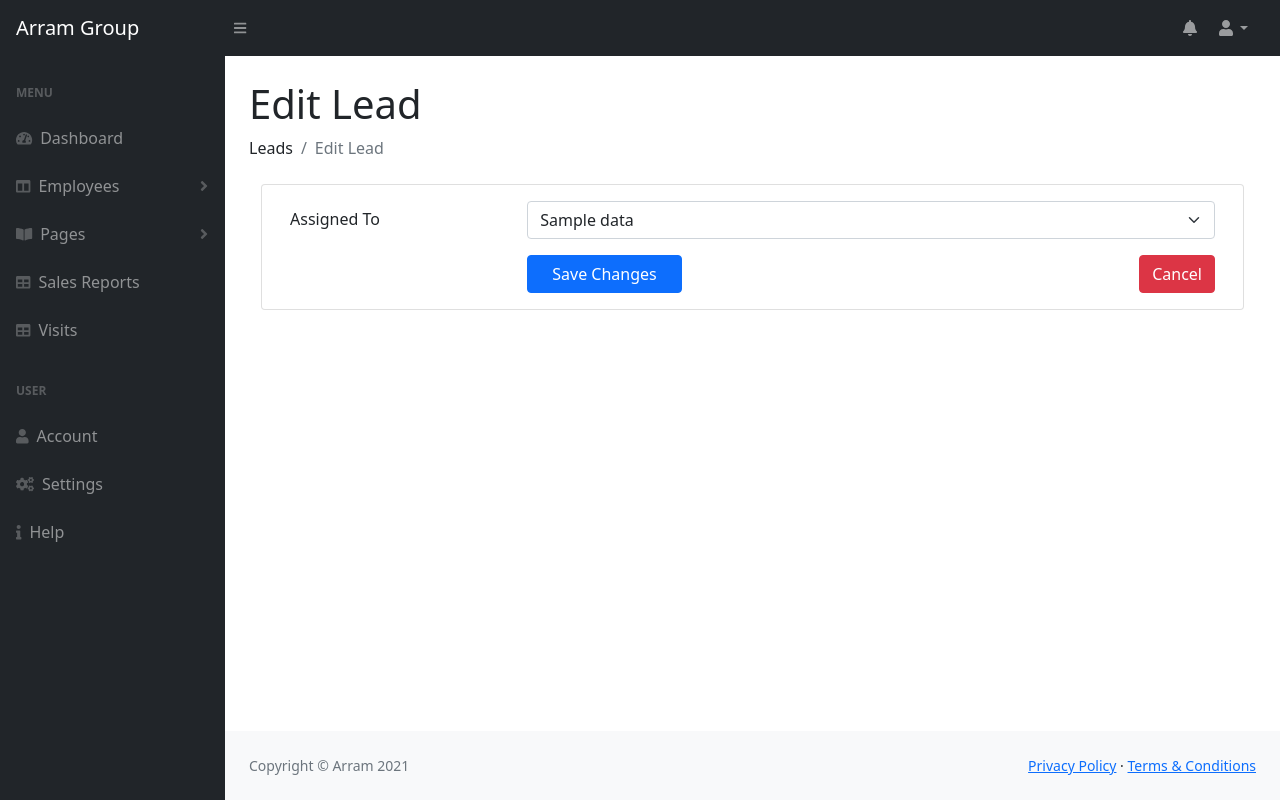
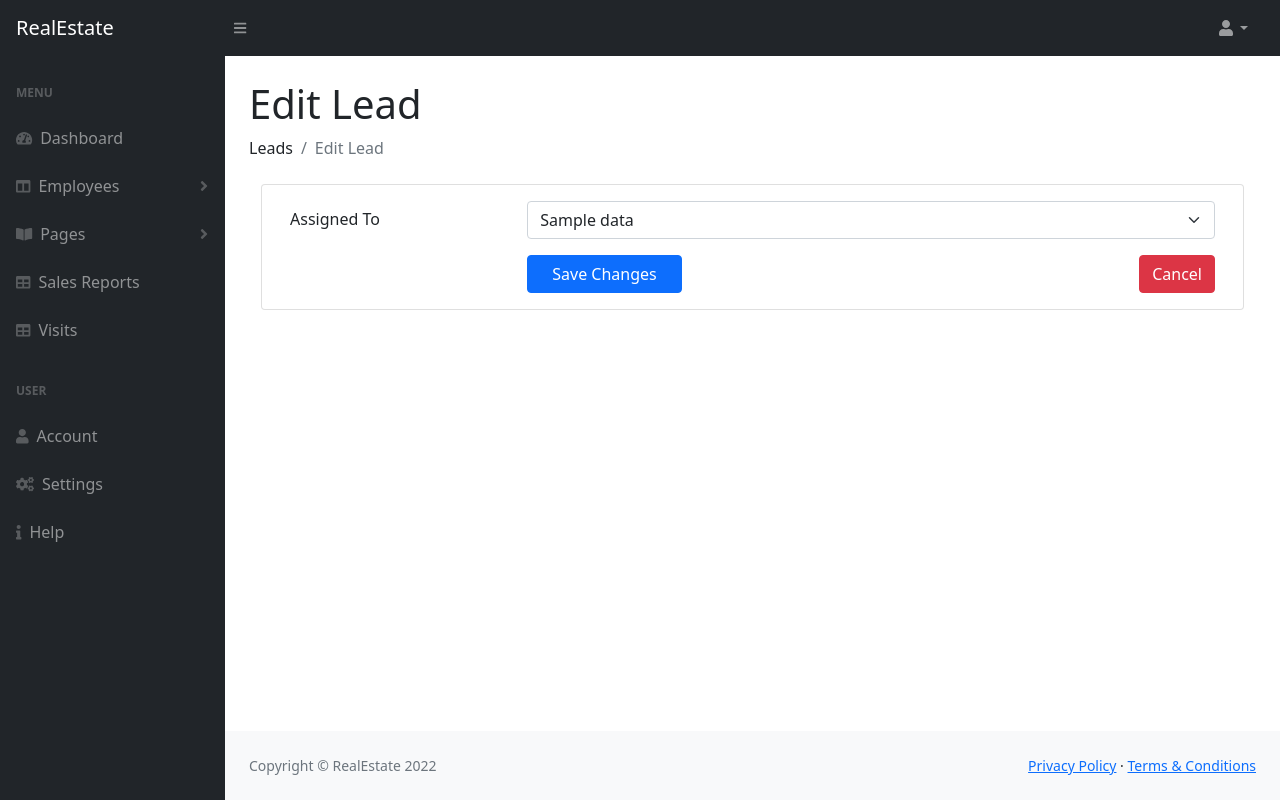
Before and after one commit to John0Isaac/Real-Estate-Python-Web-Application, a Python web app: template templates/pages/manager/assign-coldglobal-lead.html in a window 1280 px wide. Run offline with Jinja, Linux system fonts and the light colour scheme; the template is opened without the code that fills it: most values are stand-ins (such as "Sample title", 1, 10 or a date in 2020); some libraries are stand-ins or nearby versions.

Commit message:
Update assign-coldglobal-lead.html

```diff
--- a/templates/pages/manager/assign-coldglobal-lead.html
+++ b/templates/pages/manager/assign-coldglobal-lead.html
@@ -5,17 +5,17 @@
         <meta http-equiv="X-UA-Compatible" content="IE=edge" />
         <meta name="viewport" content="width=device-width, initial-scale=1, shrink-to-fit=no" />
         <meta name="description" content="" />
-        <meta name="author" content="John Aziz" />
-        <title>Arram | Dashboard</title>
+        <meta name="author" content="Omar Khalil, John Aziz" />
+        <title>RealEstate | Dashboard</title>
         <link href="https://cdn.jsdelivr.net/npm/simple-datatables@latest/dist/style.css" rel="stylesheet" />
         <link href="/static/css/styles.css" rel="stylesheet" />
         <script src="https://cdnjs.cloudflare.com/ajax/libs/font-awesome/5.15.3/js/all.min.js" crossorigin="anonymous"></script>
-        <link rel="shortcut icon" href="/static/ico/favicon.png">
+        <link rel="shortcut icon" href="/static/ico/loginLogo.png">
     </head>
     <body class="sb-nav-fixed">
         <nav class="sb-topnav navbar navbar-expand navbar-dark bg-dark">
             <!-- Navbar Brand-->
-            <a class="navbar-brand ps-3" href="/manager/dashboard">Arram Group</a>
+            <a class="navbar-brand ps-3" href="/manager/dashboard">RealEstate</a>
             <!-- Sidebar Toggle-->
             <button class="btn btn-link btn-sm order-1 order-lg-0 me-4 me-lg-0" id="sidebarToggle" href="#!"><i class="fas fa-bars"></i></button>
             <!-- Navbar Search-->
@@ -23,22 +23,6 @@
             </div>
             <!-- Navbar-->
             <ul class="navbar-nav ms-auto ms-md-0 me-3 me-lg-4">
-                <!-- Nav Item - Alerts -->
-                <li class="nav-item dropdown">
-                    <a class="nav-link" id="navbarDropdown" href="#" role="button" data-bs-toggle="dropdown" aria-expanded="false"><i class="fas fa-bell fa-fw"></i></a>
-                    <ul class="dropdown-menu dropdown-menu-end" aria-labelledby="navbarDropdown">
-                        <h6 class="dropdown-header">
-                            Alerts Center
-                        </h6>
-                        <a class="dropdown-item d-flex align-items-center" href="#">
-                            <div>
-                                <div class="small text-gray-500">December 12, 2019</div>
-                                <span class="font-weight-bold">A new monthly report is ready to download!</span>
-                            </div>
-                        </a>
-                        <a class="dropdown-item text-center small text-gray-500" href="#">Show All Alerts</a>
-                    </ul>
-                </li>
                 <li class="nav-item dropdown">
                     <a class="nav-link dropdown-toggle" id="navbarDropdown" href="#" role="button" data-bs-toggle="dropdown" aria-expanded="false"><i class="fas fa-user fa-fw"></i></a>
                     <ul class="dropdown-menu dropdown-menu-end" aria-labelledby="navbarDropdown">
@@ -193,7 +177,7 @@
             <footer class="py-4 bg-light mt-auto">
                 <div class="container-fluid px-4">
                     <div class="d-flex align-items-center justify-content-between small">
-                        <div class="text-muted">Copyright &copy; Arram 2021</div>
+                        <div class="text-muted">Copyright &copy; RealEstate 2022</div>
                         <div>
                             <a href="#">Privacy Policy</a>
                             &middot;
```
